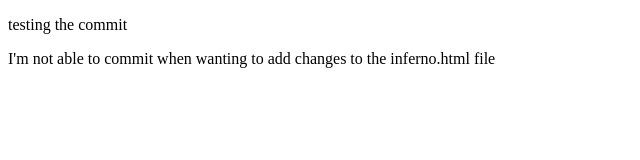
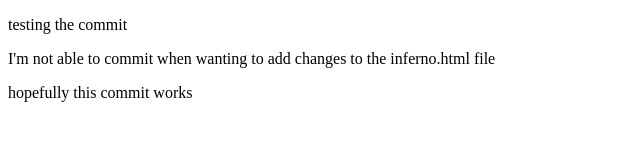
Before and after one commit to WVU-CS330-2024-08-Group04/Inferno, a plain HTML site: page index.html in a window 1280 px wide. Shown: the whole page, without its empty margins (0-640 px from the left). Drawn offline with Linux system fonts and the light colour scheme.

Commit message:
Commit Test

```diff
--- a/index.html
+++ b/index.html
@@ -9,5 +9,6 @@
     <p>testing the commit</p>
     <p> I'm not able to commit when wanting to add
         changes to the inferno.html file</p>
+        <p>hopefully this commit works</p>
 </body>
 </html>
```
